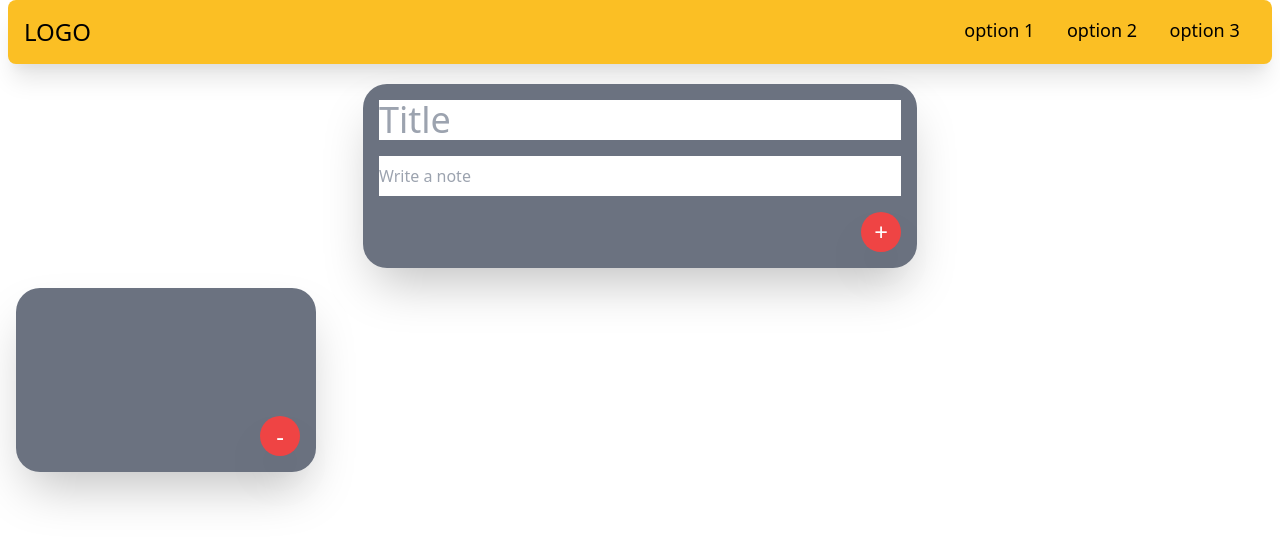
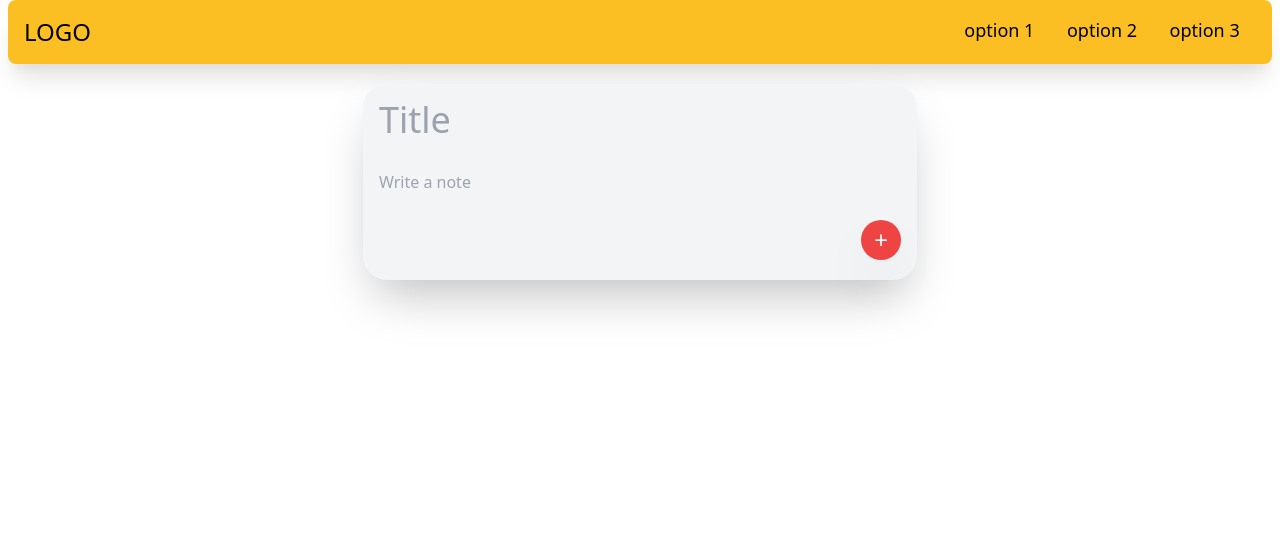
Before and after one commit to mayankdutta/google-keep-clone, a React (Create React App) app: page / in a window 1280 px wide. Shown: the top 544 px of the page. Built offline with nearby package versions, Linux system fonts and the light colour scheme.

Commit message:
error RESOLVED

```diff
--- a/src/App.js
+++ b/src/App.js
@@ -1,6 +1,6 @@
-import Header from "./components/Header";
-import Footer from "./components/Footer";
-import Body from "./components/Body";
+import Header from "./pages/Header";
+import Footer from "./pages/Footer";
+import Body from "./pages/Body";
 
 function App() {
   return (
--- /dev/null
+++ b/src/components/Card.jsx
@@ -0,0 +1,15 @@
+import React from "react";
+
+Card = (props) => {
+  const cardCSS =
+    "p-4 bg-gray-100 shadow-2xl grid grid-rows-3 rounded-3xl gap-y-4";
+  return (
+    <div className={cardCSS}>
+      {props.title}
+      {props.des}
+      {props.button}
+    </div>
+  );
+};
+
+export default Card;
--- a/src/components/Body.jsx
+++ b/src/pages/Body.jsx
@@ -3,20 +3,16 @@ import { useState } from "react";
 
 function Body() {
   const cardCSS =
-    "p-4 bg-gray-500 shadow-2xl grid grid-rows-3 rounded-3xl gap-y-4";
+    "p-4 bg-gray-100 shadow-2xl grid grid-rows-3 rounded-3xl gap-y-4";
   const buttonCSS =
-    "w-10 h-10 p-1 text-white bg-red-500 rounded-full md:text-2xl justify-self-end shadow-2xl";
+    "w-10 h-10 p-1 text-white bg-red-500 rounded-full md:text-2xl justify-self-end shadow-2xl outline-none focus:outline-none";
 
   const [data, setData] = useState({
     title: "",
     desc: "",
   });
-  const [arr, setArr] = useState([
-    {
-      title: "",
-      desc: "",
-    },
-  ]);
+  const [arr, setArr] = useState([]);
+  const [expand, setExpand] = useState(false);
 
   function updateTitle(event) {
     setData(function (prev) {
@@ -33,17 +29,28 @@ function Body() {
     setArr(function () {
       return [...arr, data];
     });
-    setData("");
+    setData({
+      title: "",
+      desc: "",
+    });
   }
 
   function del(id) {
-    console.log("value of id is : " + id);
+    let temp = [];
+    arr.forEach((value, index) => {
+      if (index !== id) {
+        temp.push(value);
+      }
+    });
 
-    setArr((oldData) => {
-      oldData.filter((value, index) => {
+    setArr(temp);
+    /*
+    setArr(() => {
+      arr.filter((value, index) => {
         return index !== id;
       });
     });
+    */
   }
 
   return (
@@ -55,14 +62,14 @@ function Body() {
             type="text"
             value={data.title}
             placeholder="Title"
-            className="font-light md:text-4xl "
+            className="font-light bg-gray-100 border-b-4 border-transparent outline-none md:text-4xl focus:border-yellow-400"
           />
           <input
             onChange={updateDesc}
             type="text"
             value={data.desc}
             placeholder="Write a note"
-            className=""
+            className="font-medium bg-gray-100 outline-none"
           />
           <button onClick={done} className={buttonCSS}>
             +
@@ -70,13 +77,13 @@ function Body() {
         </div>
       </div>
 
-      <div className="mx-4 grid grid-cols-4 gap-x-4 gap-y-4">
+      <div className="mx-8 grid grid-cols-4 gap-x-16 gap-y-4">
         {arr.map((value, index) => {
-          console.log("value of value is " + value.title);
-          console.log("value of index is " + index);
           return (
             <div key={index} id={index} className={cardCSS}>
-              <div className="">{value.title} </div>
+              <div className="text-4xl font-light font-medium">
+                {value.title}{" "}
+              </div>
               <div className=""> {value.desc}</div>
               <button
                 onClick={() => {
```
Also changed, not shown: src/pages/Footer.jsx (renamed from src/components/Footer.jsx), src/pages/Header.jsx (renamed from src/components/Header.jsx).
